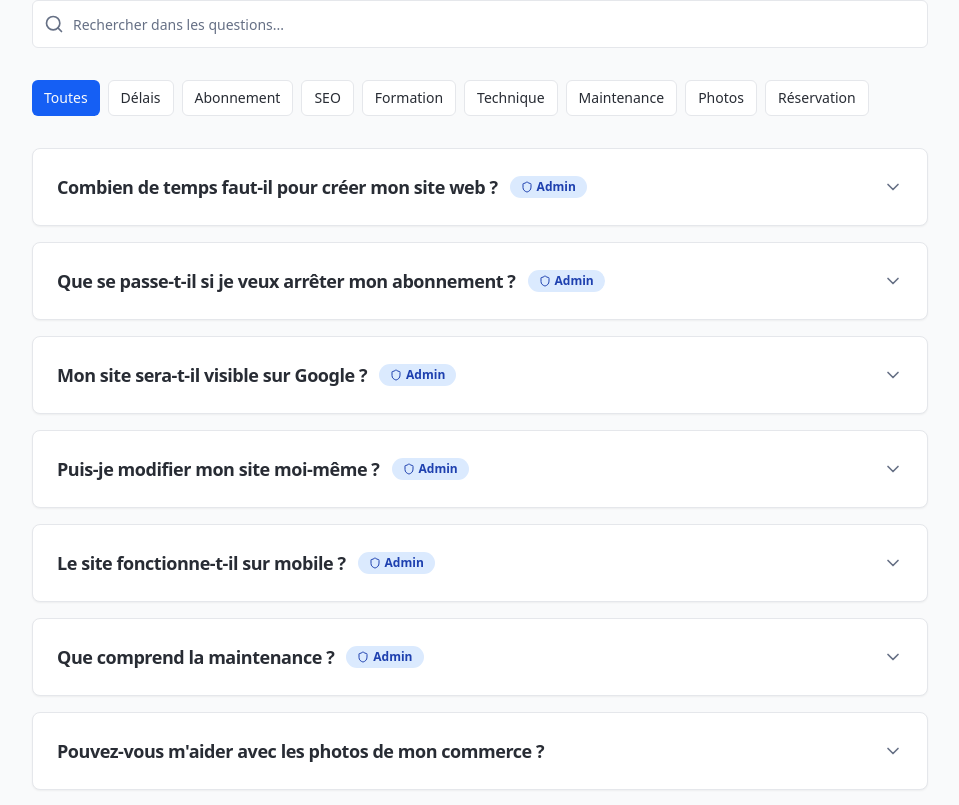
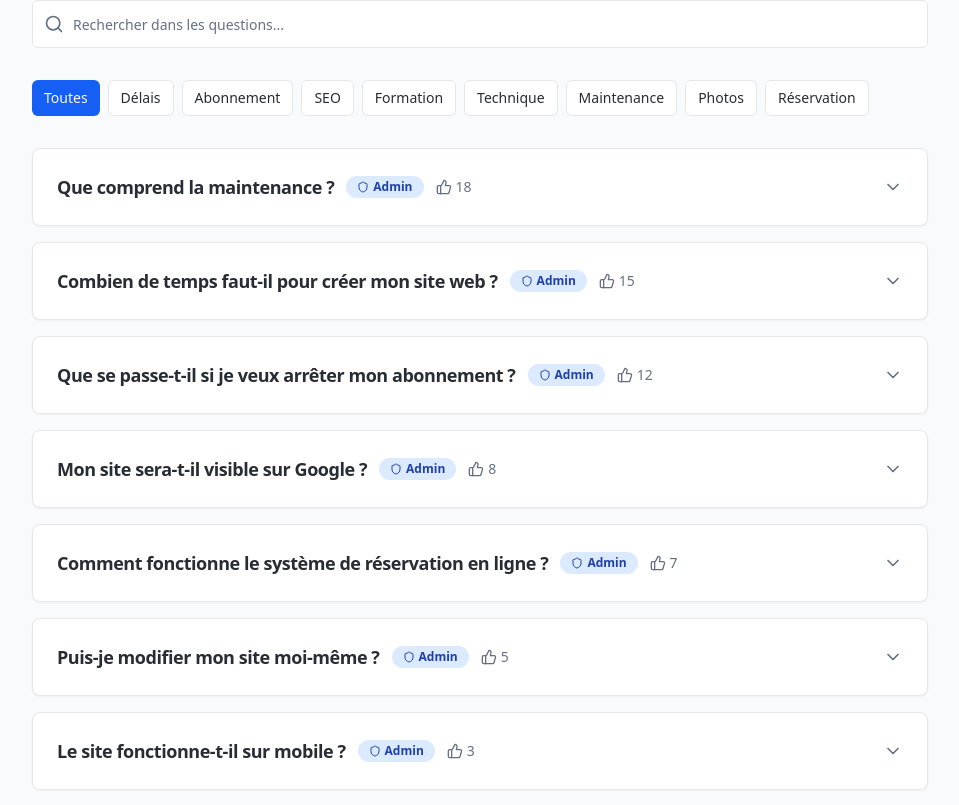
Before and after one commit to Rafael28112007/digital-local-oasis, a React (Vite) app: page / in a window 1280 px wide. Shown: the part 4678-5483 px from the top of the page, without its empty margins (160-1119 px from the left). Built offline with nearby package versions, Linux system fonts and the light colour scheme.

Commit message:
Add FAQ question and answer liking system
Implement a system to allow users to like questions and answers in the FAQ section. Questions and answers should be sorted by the number of likes, with the most liked appearing first.

```diff
--- a/src/components/FAQSection.tsx
+++ b/src/components/FAQSection.tsx
@@ -1,4 +1,3 @@
-
 import { useState } from "react";
 import { Card, CardContent, CardHeader, CardTitle } from "@/components/ui/card";
 import { Button } from "@/components/ui/button";
@@ -6,14 +5,25 @@ import { Input } from "@/components/ui/input";
 import { Textarea } from "@/components/ui/textarea";
 import { Badge } from "@/components/ui/badge";
 import { Separator } from "@/components/ui/separator";
-import { Search, ChevronDown, ChevronUp, Plus, Shield, MessageCircle, User } from "lucide-react";
+import { Search, ChevronDown, ChevronUp, Plus, Shield, MessageCircle, User, ThumbsUp, Reply } from "lucide-react";
 import { Checkbox } from "@/components/ui/checkbox";
 
 interface FAQ {
+  id: number;
   question: string;
   answer: string;
   category: string;
   isAdmin: boolean;
+  likes: number;
+  responses: Response[];
+}
+
+interface Response {
+  id: number;
+  text: string;
+  isAdmin: boolean;
+  likes: number;
+  timestamp: Date;
 }
 
 export const FAQSection = () => {
@@ -22,67 +32,154 @@ export const FAQSection = () => {
   const [newQuestion, setNewQuestion] = useState("");
   const [wantNotifications, setWantNotifications] = useState(true);
   const [email, setEmail] = useState("");
+  const [responseText, setResponseText] = useState<{[key: number]: string}>({});
+  const [showResponseForm, setShowResponseForm] = useState<number | null>(null);
 
   const initialFAQs: FAQ[] = [
     {
+      id: 1,
       question: "Combien de temps faut-il pour créer mon site web ?",
       answer: "En moyenne, nous créons votre site web en 7 à 14 jours ouvrés selon la complexité de votre projet. Les sites simples peuvent être livrés en une semaine, tandis que les projets e-commerce prennent généralement 2 semaines.",
       category: "Délais",
-      isAdmin: true
+      isAdmin: true,
+      likes: 15,
+      responses: [
+        {
+          id: 1,
+          text: "Parfait, c'est exactement ce que je cherchais comme délai !",
+          isAdmin: false,
+          likes: 3,
+          timestamp: new Date('2024-01-15')
+        }
+      ]
     },
     {
+      id: 2,
       question: "Que se passe-t-il si je veux arrêter mon abonnement ?",
-      answer: "Vous pouvez annuler votre abonnement à tout moment sans frais cachés. Votre site reste actif jusqu'à la fin de votre période facturée. Nous vous fournissons une copie de votre site si vous le souhaitez.",
+      answer: "Vous pouvez annuler votre abonnement à tout moment sans frais cachés. Votre site reste actif jusqu'à la fin de votre période facturée. Votre site reste actif jusqu'à la fin de votre période facturée. Nous vous fournissons une copie de votre site si vous le souhaitez.",
       category: "Abonnement",
-      isAdmin: true
+      isAdmin: true,
+      likes: 12,
+      responses: []
     },
     {
+      id: 3,
       question: "Mon site sera-t-il visible sur Google ?",
       answer: "Oui, tous nos sites sont optimisés pour le référencement naturel (SEO). Nous nous occupons de l'indexation sur Google et incluons les outils d'analyse. Vous commencerez à voir des résultats sous 2-3 mois.",
       category: "SEO",
-      isAdmin: true
+      isAdmin: true,
+      likes: 8,
+      responses: []
     },
     {
+      id: 4,
       question: "Puis-je modifier mon site moi-même ?",
       answer: "Absolument ! Nous vous formons à l'utilisation de votre interface d'administration. Vous pourrez modifier vos textes, photos, prix et horaires en toute autonomie. Une formation en visio est incluse.",
       category: "Formation",
-      isAdmin: true
+      isAdmin: true,
+      likes: 5,
+      responses: []
     },
     {
+      id: 5,
       question: "Le site fonctionne-t-il sur mobile ?",
       answer: "Oui, tous nos sites sont 100% responsives et s'adaptent automatiquement aux smartphones et tablettes. C'est indispensable car plus de 70% des visites se font sur mobile.",
       category: "Technique",
-      isAdmin: true
+      isAdmin: true,
+      likes: 3,
+      responses: []
     },
     {
+      id: 6,
       question: "Que comprend la maintenance ?",
       answer: "La maintenance inclut les mises à jour de sécurité, les sauvegardes automatiques, la surveillance du site, les corrections de bugs mineurs et l'assistance technique par email et téléphone.",
       category: "Maintenance",
-      isAdmin: true
+      isAdmin: true,
+      likes: 18,
+      responses: []
     },
     {
+      id: 7,
       question: "Pouvez-vous m'aider avec les photos de mon commerce ?",
       answer: "Nous proposons des séances photo professionnelles en option pour mettre en valeur votre commerce. Sinon, nous pouvons optimiser vos photos existantes ou vous conseiller sur les prises de vue.",
       category: "Photos",
-      isAdmin: false
+      isAdmin: false,
+      likes: 2,
+      responses: []
     },
     {
+      id: 8,
       question: "Comment fonctionne le système de réservation en ligne ?",
       answer: "Le système de réservation se synchronise avec votre agenda. Vos clients choisissent un créneau disponible, renseignent leurs coordonnées et reçoivent une confirmation par email. Vous gérez tout depuis votre interface.",
       category: "Réservation",
-      isAdmin: true
+      isAdmin: true,
+      likes: 7,
+      responses: []
     }
   ];
 
   const [faqs, setFaqs] = useState<FAQ[]>(initialFAQs);
 
-  const filteredFAQs = faqs.filter(faq =>
+  const filteredFAQs = faqs
+    .filter(faq =>
       faq.question.toLowerCase().includes(searchTerm.toLowerCase()) ||
       faq.answer.toLowerCase().includes(searchTerm.toLowerCase()) ||
       faq.category.toLowerCase().includes(searchTerm.toLowerCase())
+    )
+    .sort((a, b) => b.likes - a.likes); // Tri par nombre de likes décroissant
+
+  const categories = [...new Set(faqs.map(faq => faq.category))];
+
+  const handleLikeFAQ = (faqId: number) => {
+    setFaqs(prevFaqs =>
+      prevFaqs.map(faq =>
+        faq.id === faqId
+          ? { ...faq, likes: faq.likes + 1 }
+          : faq
+      )
+    );
+  };
+
+  const handleLikeResponse = (faqId: number, responseId: number) => {
+    setFaqs(prevFaqs =>
+      prevFaqs.map(faq =>
+        faq.id === faqId
+          ? {
+              ...faq,
+              responses: faq.responses.map(response =>
+                response.id === responseId
+                  ? { ...response, likes: response.likes + 1 }
+                  : response
+              )
+            }
+          : faq
+      )
+    );
+  };
+
+  const handleSubmitResponse = (faqId: number) => {
+    const text = responseText[faqId];
+    if (!text?.trim()) return;
+
+    const newResponse: Response = {
+      id: Date.now(),
+      text: text.trim(),
+      isAdmin: false, // En réalité, vous voudriez vérifier si l'utilisateur est admin
+      likes: 0,
+      timestamp: new Date()
+    };
+
+    setFaqs(prevFaqs =>
+      prevFaqs.map(faq =>
+        faq.id === faqId
+          ? { ...faq, responses: [...faq.responses, newResponse] }
+          : faq
+      )
     );
 
-  const categories = [...new Set(faqs.map(faq => faq.category))];
+    setResponseText(prev => ({ ...prev, [faqId]: "" }));
+    setShowResponseForm(null);
+  };
 
   const handleSubmitQuestion = (e: React.FormEvent) => {
     e.preventDefault();
@@ -92,17 +189,18 @@ export const FAQSection = () => {
     console.log("Notifications demandées:", wantNotifications);
     console.log("Email:", email);
 
-    // Ajouter la nouvelle question à la liste
     const newFAQ: FAQ = {
+      id: Date.now(),
       question: newQuestion,
       answer: "Cette question est en attente de réponse. Nous vous répondrons dans les plus brefs délais.",
       category: "En attente",
-      isAdmin: false
+      isAdmin: false,
+      likes: 0,
+      responses: []
     };
 
     setFaqs(prevFaqs => [newFAQ, ...prevFaqs]);
 
-    // Reset form
     setNewQuestion("");
     setEmail("");
     setWantNotifications(true);
@@ -155,11 +253,11 @@ export const FAQSection = () => {
 
           {/* FAQ Items */}
           <div className="space-y-4 mb-12">
-            {filteredFAQs.map((faq, index) => (
-              <Card key={index} className="transition-all duration-200 hover:shadow-md">
+            {filteredFAQs.map((faq) => (
+              <Card key={faq.id} className="transition-all duration-200 hover:shadow-md">
                 <CardHeader
                   className="cursor-pointer"
-                  onClick={() => setOpenFAQ(openFAQ === index ? null : index)}
+                  onClick={() => setOpenFAQ(openFAQ === faq.id ? null : faq.id)}
                 >
                   <div className="flex items-center justify-between">
                     <div className="flex items-center gap-3">
@@ -175,8 +273,12 @@ export const FAQSection = () => {
                           En attente
                         </Badge>
                       )}
+                      <div className="flex items-center gap-1 text-sm text-muted-foreground">
+                        <ThumbsUp className="w-4 h-4" />
+                        <span>{faq.likes}</span>
                       </div>
-                    {openFAQ === index ? (
+                    </div>
+                    {openFAQ === faq.id ? (
                       <ChevronUp className="w-5 h-5 text-muted-foreground" />
                     ) : (
                       <ChevronDown className="w-5 h-5 text-muted-foreground" />
@@ -184,17 +286,108 @@ export const FAQSection = () => {
                   </div>
                 </CardHeader>
 
-                {openFAQ === index && (
+                {openFAQ === faq.id && (
                   <CardContent className="pt-0">
                     <Separator className="mb-4" />
-                    <p className="text-muted-foreground leading-relaxed">{faq.answer}</p>
-                    <div className="flex items-center justify-between mt-4 pt-4 border-t">
+                    <p className="text-muted-foreground leading-relaxed mb-4">{faq.answer}</p>
+
+                    {/* Actions */}
+                    <div className="flex items-center justify-between mb-4 pb-4 border-b">
+                      <div className="flex items-center gap-4">
                         <Badge variant="outline">{faq.category}</Badge>
                         <div className="flex items-center gap-2 text-sm text-muted-foreground">
                           <User className="w-4 h-4" />
                           {faq.isAdmin ? "Équipe WebPro" : "Membre de la communauté"}
                         </div>
                       </div>
+                      <div className="flex items-center gap-2">
+                        <Button
+                          variant="outline"
+                          size="sm"
+                          onClick={() => handleLikeFAQ(faq.id)}
+                          className="flex items-center gap-1"
+                        >
+                          <ThumbsUp className="w-4 h-4" />
+                          {faq.likes}
+                        </Button>
+                        <Button
+                          variant="outline"
+                          size="sm"
+                          onClick={() => setShowResponseForm(showResponseForm === faq.id ? null : faq.id)}
+                          className="flex items-center gap-1"
+                        >
+                          <Reply className="w-4 h-4" />
+                          Répondre
+                        </Button>
+                      </div>
+                    </div>
+
+                    {/* Responses */}
+                    {faq.responses.length > 0 && (
+                      <div className="space-y-3 mb-4">
+                        <h4 className="font-medium text-sm text-muted-foreground">Réponses de la communauté:</h4>
+                        {faq.responses
+                          .sort((a, b) => b.likes - a.likes)
+                          .map((response) => (
+                          <div key={response.id} className="bg-gray-50 p-3 rounded-lg">
+                            <div className="flex items-start justify-between">
+                              <div className="flex-1">
+                                <p className="text-sm mb-2">{response.text}</p>
+                                <div className="flex items-center gap-2 text-xs text-muted-foreground">
+                                  <User className="w-3 h-3" />
+                                  {response.isAdmin ? (
+                                    <span className="flex items-center gap-1">
+                                      <Shield className="w-3 h-3" />
+                                      Équipe WebPro
+                                    </span>
+                                  ) : (
+                                    "Membre de la communauté"
+                                  )}
+                                  <span>•</span>
+                                  <span>{response.timestamp.toLocaleDateString()}</span>
+                                </div>
+                              </div>
+                              <Button
+                                variant="ghost"
+                                size="sm"
+                                onClick={() => handleLikeResponse(faq.id, response.id)}
+                                className="flex items-center gap-1 text-xs"
+                              >
+                                <ThumbsUp className="w-3 h-3" />
+                                {response.likes}
+                              </Button>
+                            </div>
+                          </div>
+                        ))}
+                      </div>
+                    )}
+
+                    {/* Response Form */}
+                    {showResponseForm === faq.id && (
+                      <div className="space-y-3">
+                        <Textarea
+                          placeholder="Votre réponse..."
+                          value={responseText[faq.id] || ""}
+                          onChange={(e) => setResponseText(prev => ({ ...prev, [faq.id]: e.target.value }))}
+                          rows={3}
+                        />
+                        <div className="flex gap-2 justify-end">
+                          <Button
+                            variant="outline"
+                            size="sm"
+                            onClick={() => setShowResponseForm(null)}
+                          >
+                            Annuler
+                          </Button>
+                          <Button
+                            size="sm"
+                            onClick={() => handleSubmitResponse(faq.id)}
+                          >
+                            Publier la réponse
+                          </Button>
+                        </div>
+                      </div>
+                    )}
                   </CardContent>
                 )}
               </Card>
```
Lines whose indentation alone changed are shown as unchanged.
